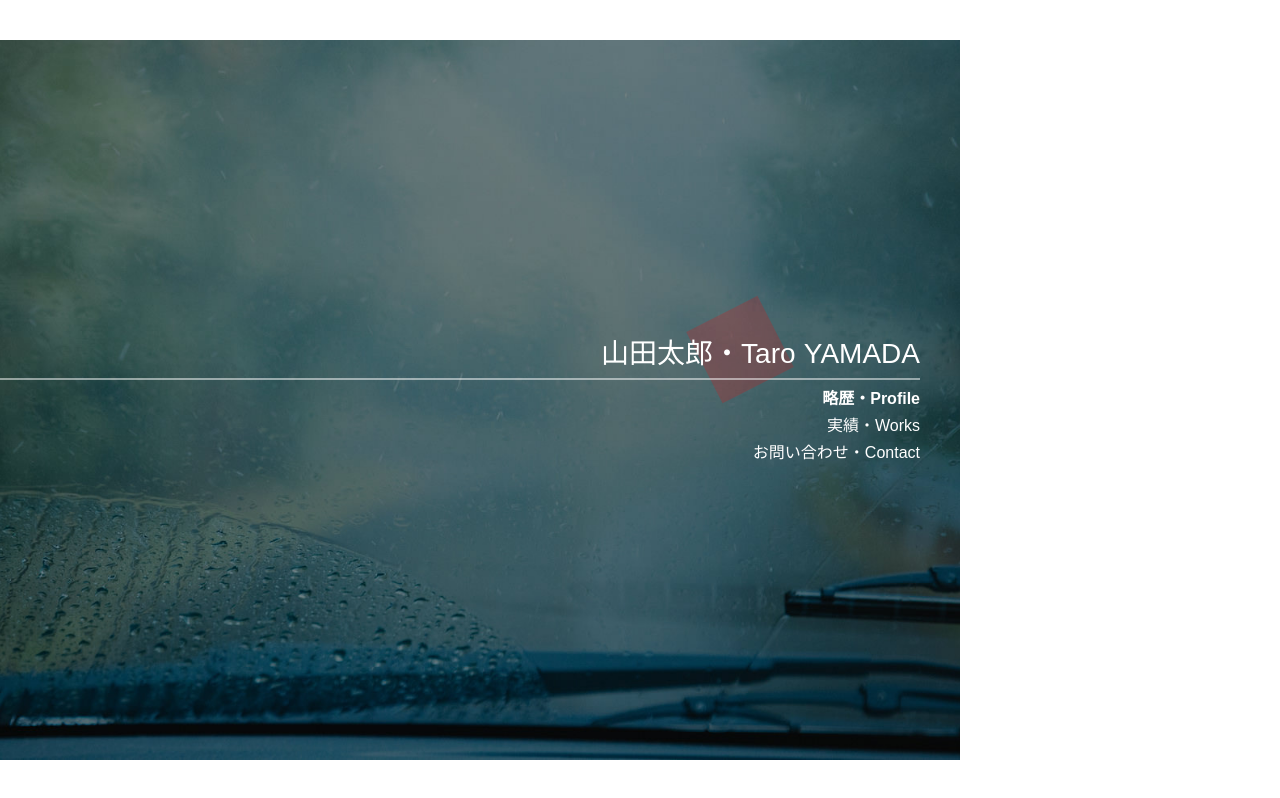
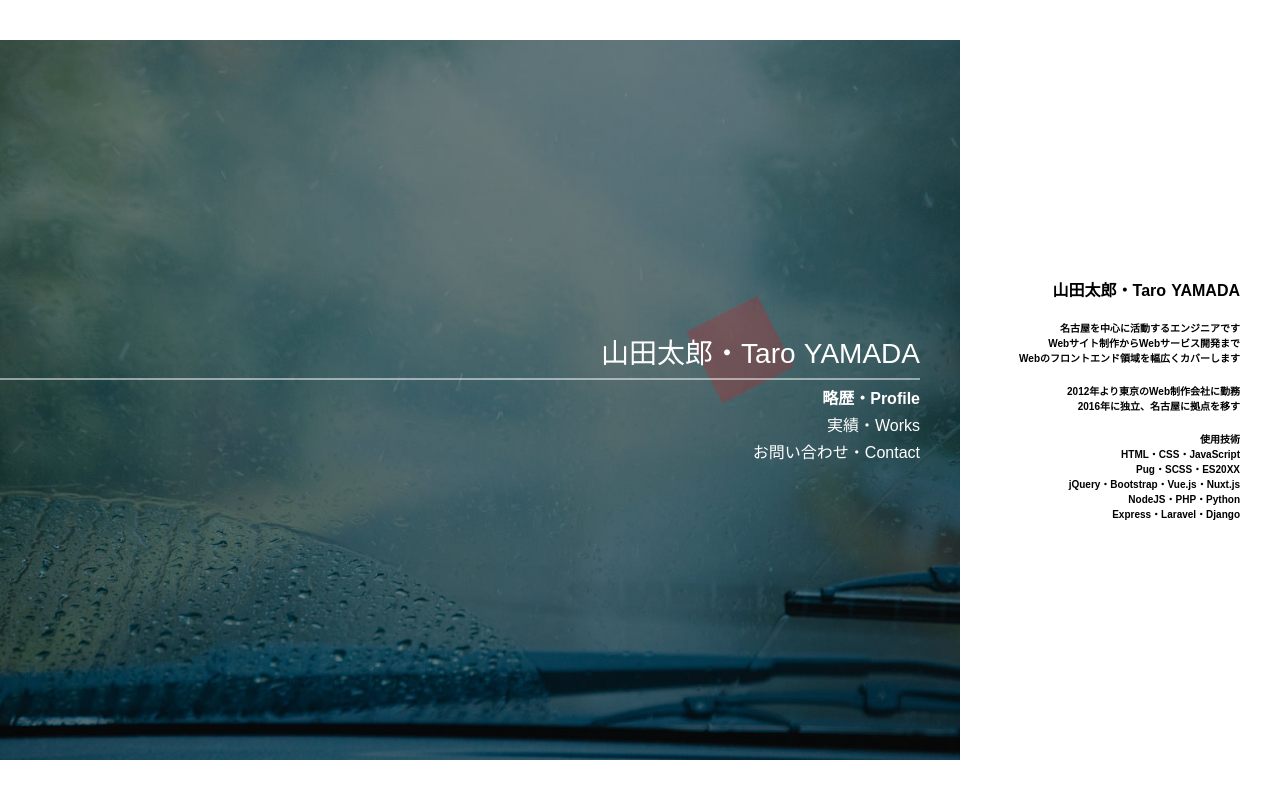
Before and after one commit to dsktschy/vue-introduction, a Nuxt app: page /profile in a window 1280 px wide. Built offline with nearby package versions, Linux system fonts and the light colour scheme.

Commit message:
Create profile page

```diff
--- /dev/null
+++ b/pages/profile.vue
@@ -0,0 +1,56 @@
+<template>
+  <section class="page-profile">
+    <div class="inner">
+      <h2 class="heading">山田太郎・Taro YAMADA</h2>
+      <p class="paragraph">
+        名古屋を中心に活動するエンジニアです<br>
+        Webサイト制作からWebサービス開発まで<br>
+        Webのフロントエンド領域を幅広くカバーします
+      </p>
+      <p class="paragraph">
+        2012年より東京のWeb制作会社に勤務<br>
+        2016年に独立、名古屋に拠点を移す
+      </p>
+      <p class="paragraph">
+        使用技術<br>
+        HTML・CSS・JavaScript<br>
+        Pug・SCSS・ES20XX<br>
+        jQuery・Bootstrap・Vue.js・Nuxt.js<br>
+        NodeJS・PHP・Python<br>
+        Express・Laravel・Django
+      </p>
+    </div>
+  </section>
+</template>
+
+<style scoped>
+.page-profile {
+  width: 280px;
+  height: 100vh;
+  margin-left: auto;
+  margin-right: 0;
+  padding: 40px 40px 40px 0;
+  display: flex;
+  align-items: center;
+}
+.inner {
+  width: 100%;
+  max-height: 100%;
+  overflow: hidden auto;
+  text-align: right;
+}
+.heading {
+  line-height: 1.5;
+  font-size: 16px;
+  font-weight: 900;
+}
+.paragraph {
+  line-height: 1.5;
+  font-size: 10px;
+  font-weight: 900;
+  margin-top: 18px;
+  &:first-child {
+    margin-top: 40px;
+  }
+}
+</style>
```
